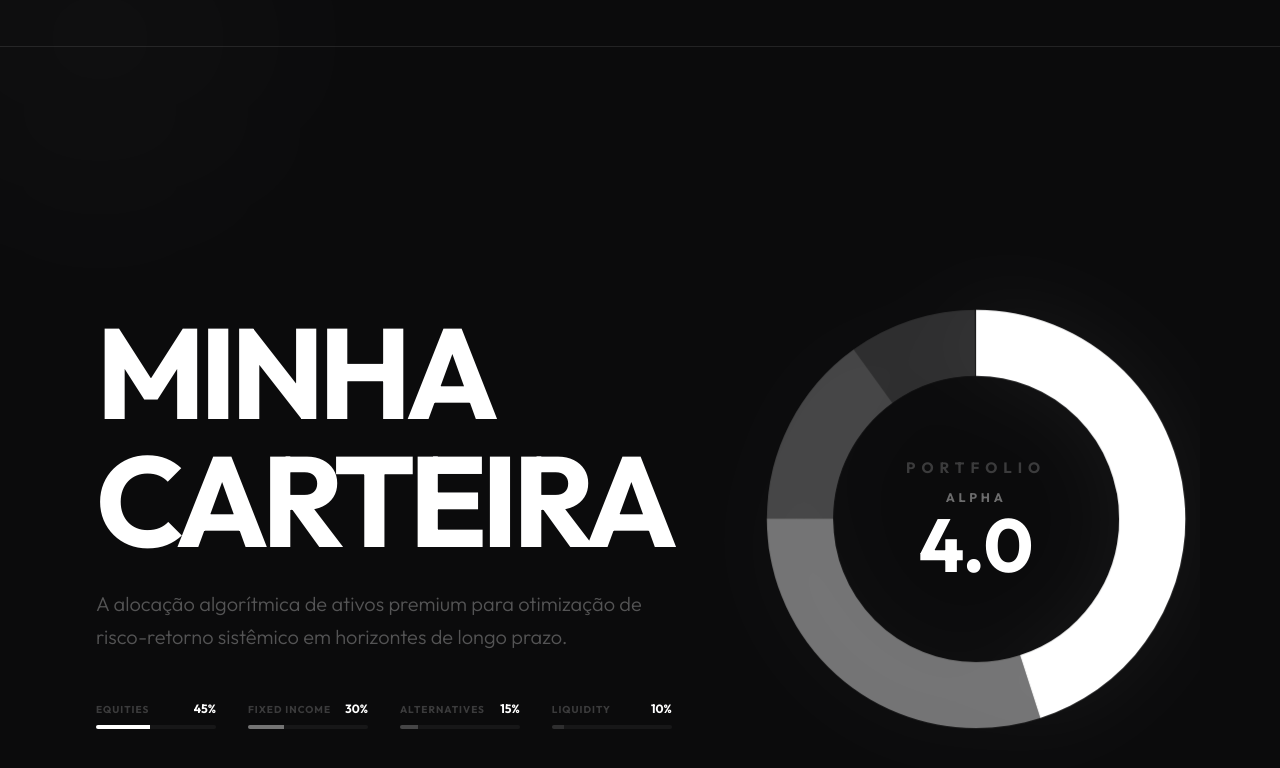
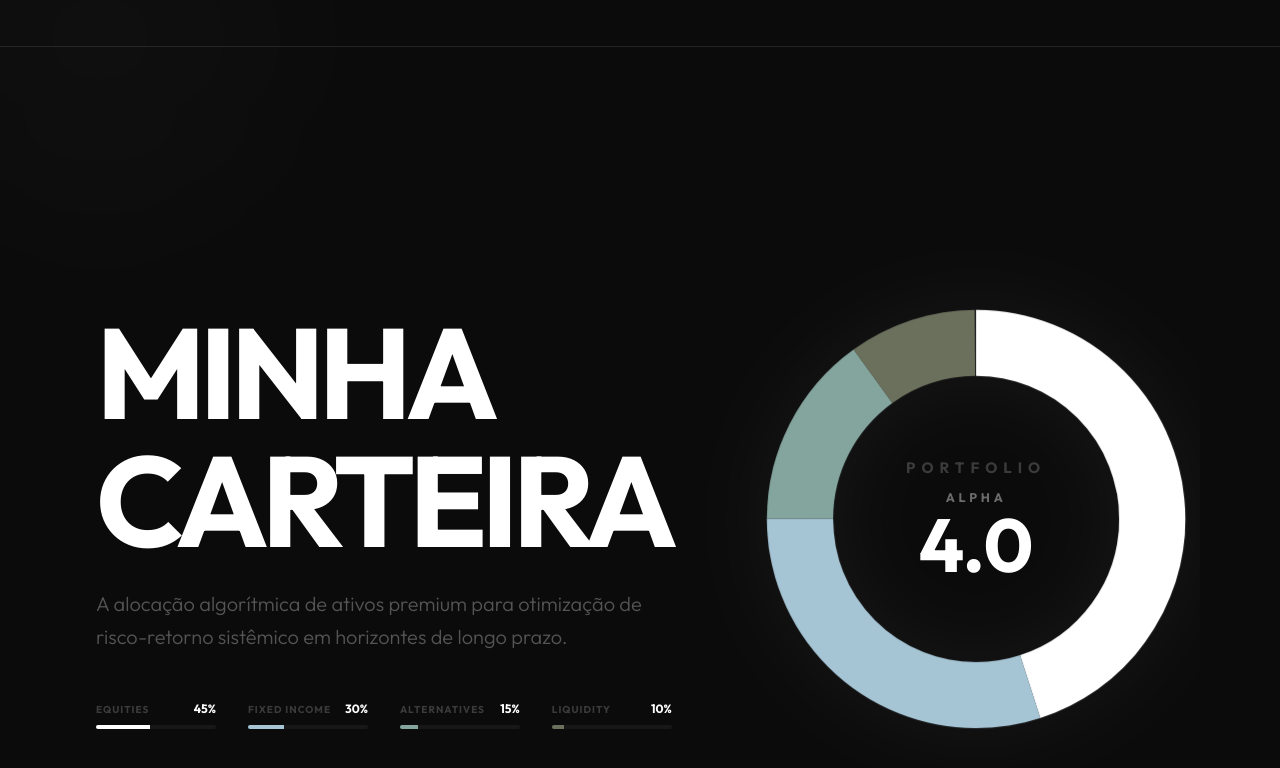
Before and after one commit to charlesmsobreira-cmd/InverseBrainrot, a Next.js app: page /financas in a window 1280 px wide. Shown: the part 1478-2246 px from the top of the page. Built offline with nearby package versions, Linux system fonts and the light colour scheme.

Commit message:
style: Nova paleta de cores suaves (Morning Mist) no gráfico de carteira

```diff
--- a/src/app/financas/page.tsx
+++ b/src/app/financas/page.tsx
@@ -295,10 +295,10 @@ export default function FinancePage() {
 
               <div className="grid grid-cols-2 md:grid-cols-4 gap-8">
                 {[
-                  { label: "Equities", val: "45%", color: "bg-white" },
-                  { label: "Fixed Income", val: "30%", color: "bg-white/40" },
-                  { label: "Alternatives", val: "15%", color: "bg-white/20" },
-                  { label: "Liquidity", val: "10%", color: "bg-white/10" }
+                  { label: "Equities", val: "45%", color: "#FFFFFF" },
+                  { label: "Fixed Income", val: "30%", color: "#A5C4D4" },
+                  { label: "Alternatives", val: "15%", color: "#84A59D" },
+                  { label: "Liquidity", val: "10%", color: "#6B705C" }
                 ].map((item, idx) => (
                   <div key={idx} className="space-y-2">
                     <div className="flex justify-between items-end">
@@ -309,7 +309,8 @@ export default function FinancePage() {
                       <motion.div
                         initial={{ width: 0 }}
                         whileInView={{ width: item.val }}
-                        className={`h-full ${item.color}`}
+                        style={{ backgroundColor: item.color }}
+                        className="h-full"
                       />
                     </div>
                   </div>
@@ -345,15 +346,15 @@ export default function FinancePage() {
                    />
                    {/* Slice 2: 30% */}
                    <circle
-                     cx="50" cy="50" r="40" fill="transparent" stroke="rgba(255,255,255,0.4)" strokeWidth="15" strokeDasharray="75.4 251.3" strokeDashoffset="-113.1"
+                     cx="50" cy="50" r="40" fill="transparent" stroke="#A5C4D4" strokeWidth="15" strokeDasharray="75.4 251.3" strokeDashoffset="-113.1"
                    />
                    {/* Slice 3: 15% */}
                    <circle
-                     cx="50" cy="50" r="40" fill="transparent" stroke="rgba(255,255,255,0.2)" strokeWidth="15" strokeDasharray="37.7 251.3" strokeDashoffset="-188.5"
+                     cx="50" cy="50" r="40" fill="transparent" stroke="#84A59D" strokeWidth="15" strokeDasharray="37.7 251.3" strokeDashoffset="-188.5"
                    />
                    {/* Slice 4: 10% */}
                    <circle
-                     cx="50" cy="50" r="40" fill="transparent" stroke="rgba(255,255,255,0.1)" strokeWidth="15" strokeDasharray="25.1 251.3" strokeDashoffset="-226.2"
+                     cx="50" cy="50" r="40" fill="transparent" stroke="#6B705C" strokeWidth="15" strokeDasharray="25.1 251.3" strokeDashoffset="-226.2"
                    />
                  </g>
                </svg>
```
